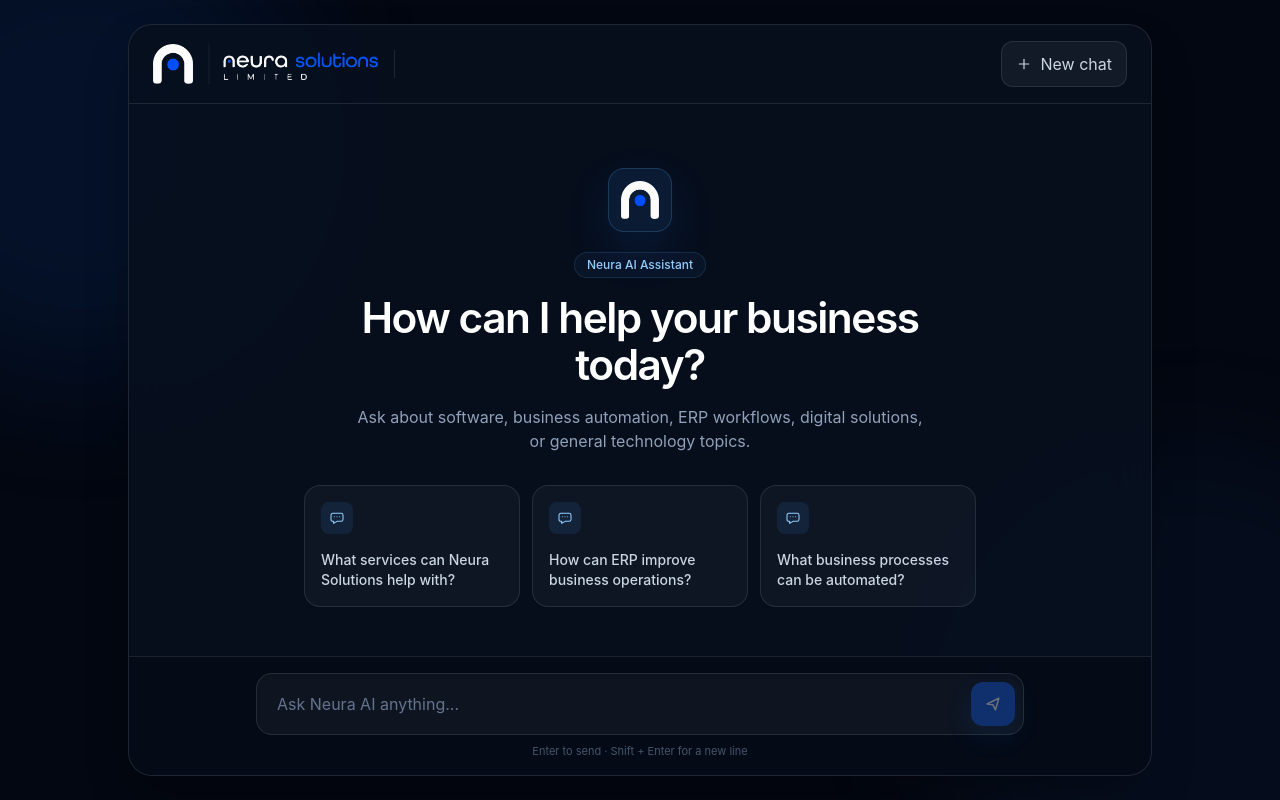
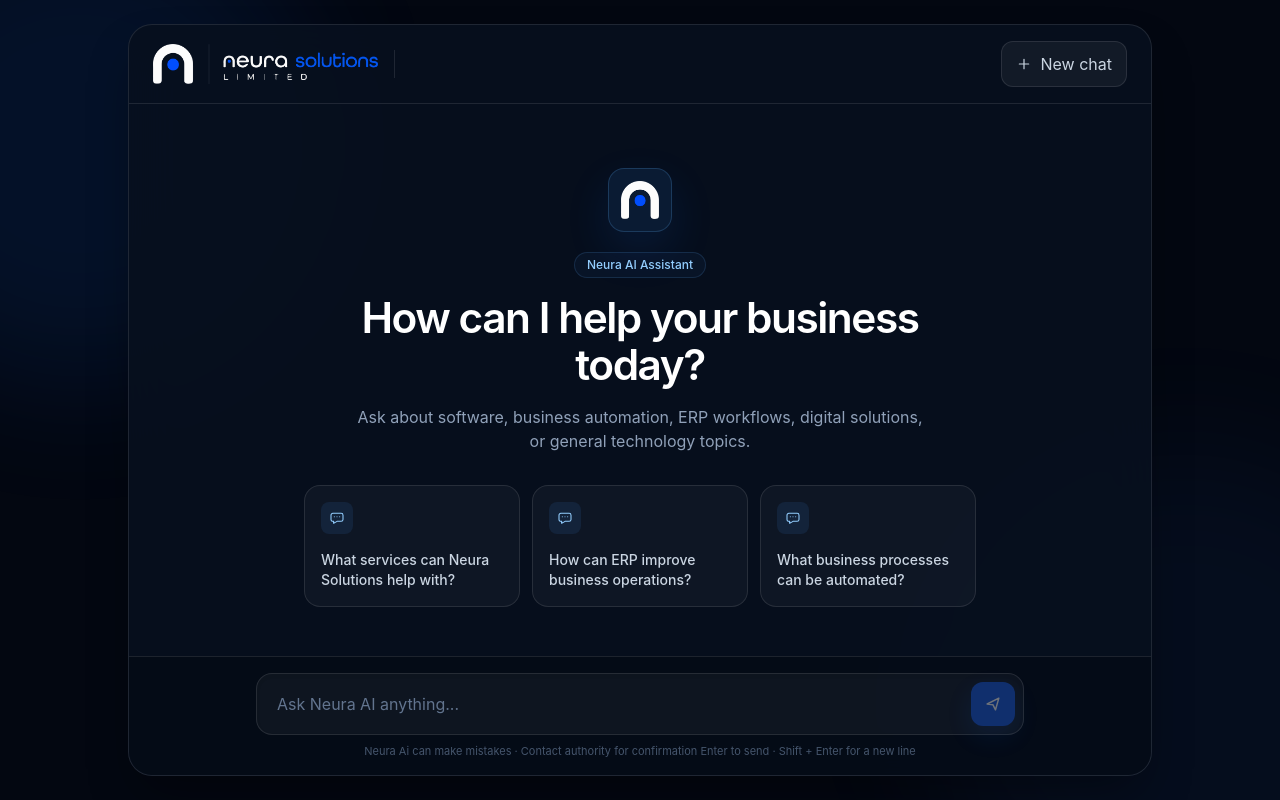
Before and after one commit to asifelahii/neura_rag_chatbot, an Angular app in the folder frontend/: page / in a window 1280 px wide. Built offline with nearby package versions, Linux system fonts and the light colour scheme.

Commit message:
chore: remove accidental frontend files

```diff
--- a/frontend/src/app/app.html
+++ b/frontend/src/app/app.html
@@ -304,7 +304,8 @@
           <p
             class="mt-2 text-center text-[11px] leading-4 text-slate-600"
           >
-            Enter to send · Shift + Enter for a new line
+          Neura Ai can make mistakes · Contact authority for confirmation
+          Enter to send · Shift + Enter for a new line
           </p>
         </div>
       </footer>
--- a/frontend/src/index.html
+++ b/frontend/src/index.html
@@ -2,7 +2,7 @@
 <html lang="en">
 <head>
   <meta charset="utf-8">
-  <title>NeuraChatbot</title>
+  <title>Neura Ai</title>
   <base href="/">
   <meta name="viewport" content="width=device-width, initial-scale=1">
   <!-- <link rel="icon" type="image/x-icon" href="favicon.ico"> -->
```
Also changed, not shown: 2 other files (tests, documents, lock files or other folders).
